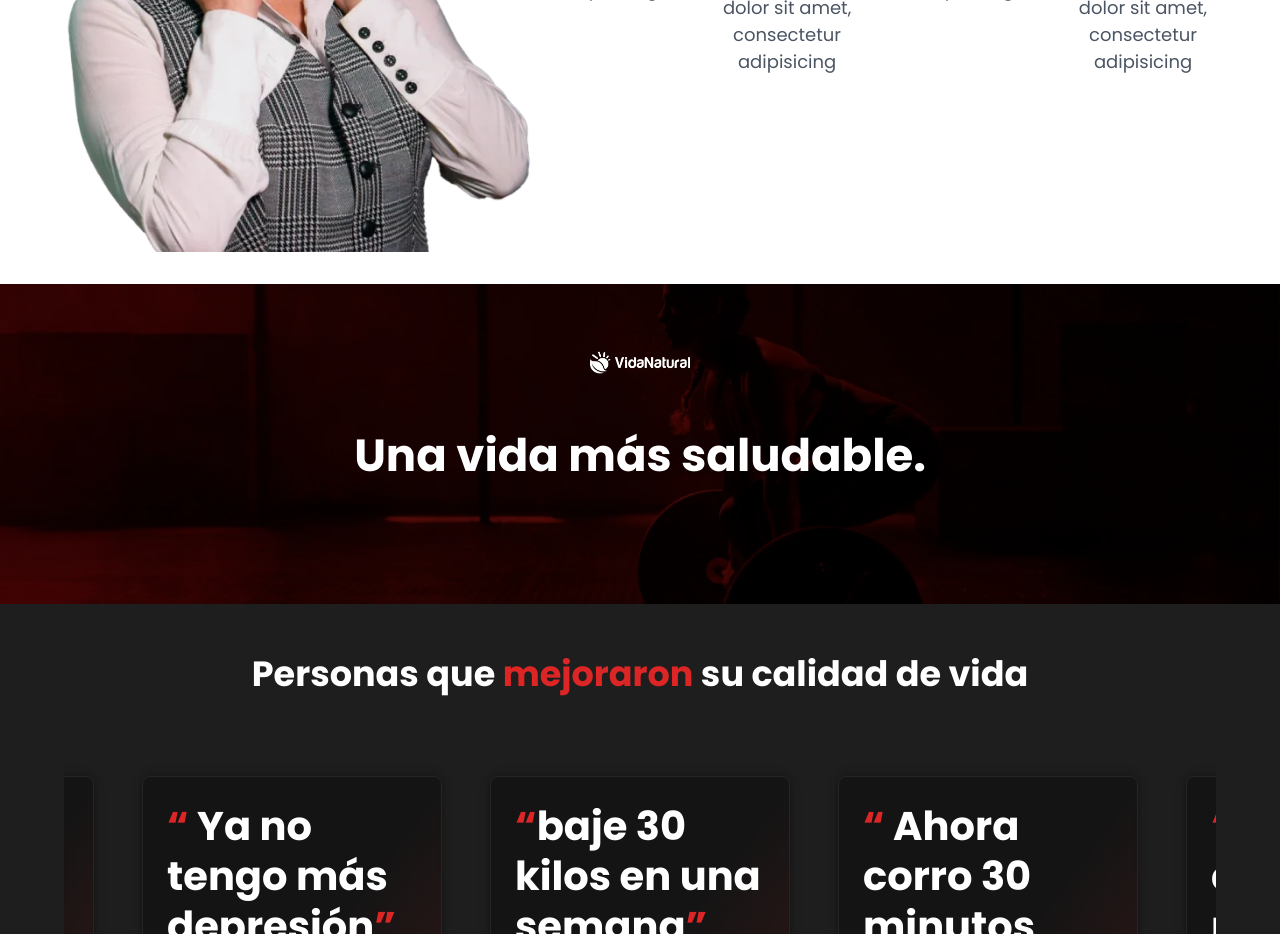
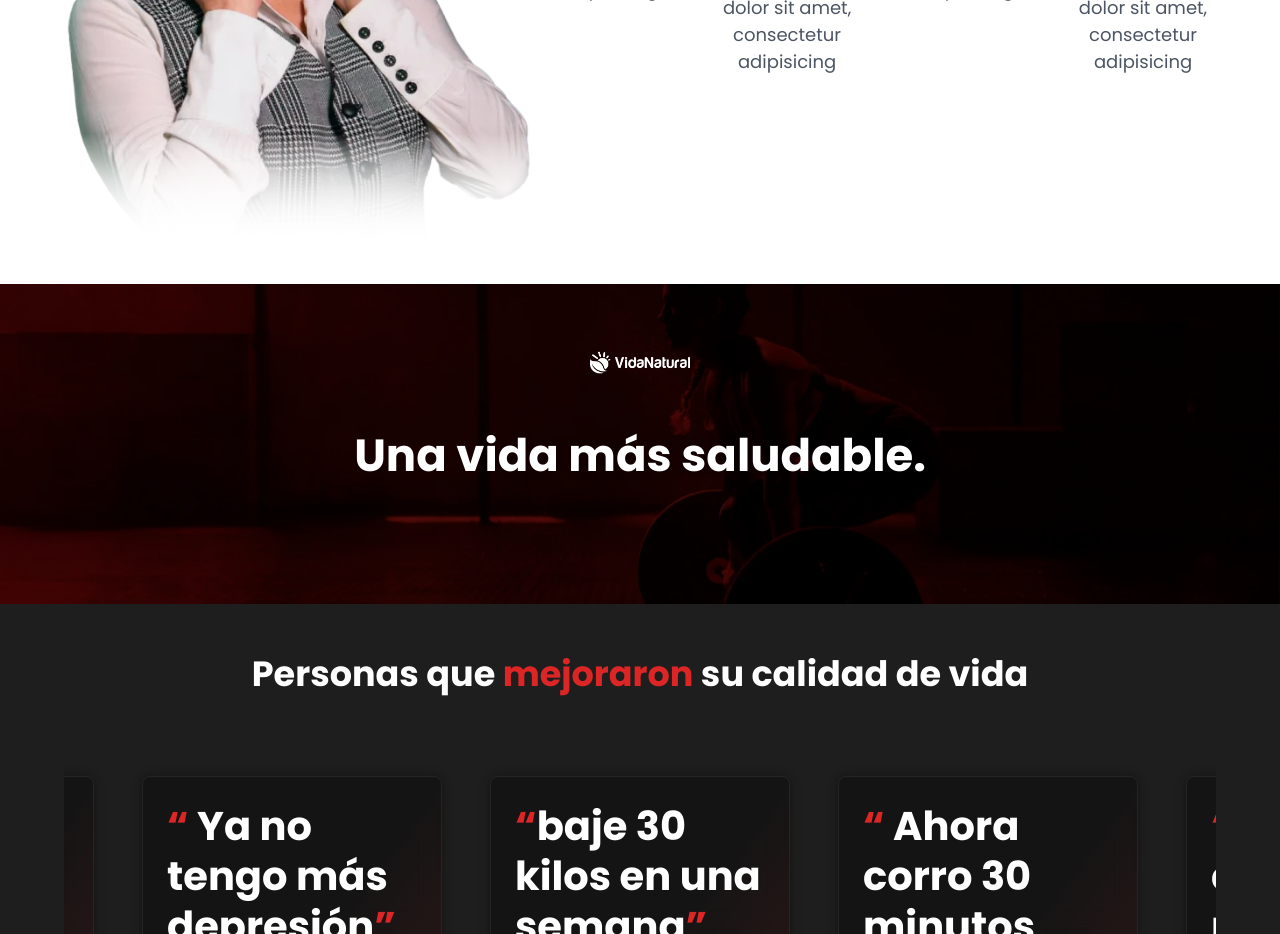
Before and after one commit to BrianGelvez/vidanaturalcarolinapapaleo, a Next.js app: page / in a window 1280 px wide. Shown: the part 3080-4014 px from the top of the page. Built offline with nearby package versions, Linux system fonts and the light colour scheme; what tailwind-hamburgers would draw is missing.

Commit message:
styles: Degrade a imagen FourSteps

```diff
--- a/src/sections/fourSteps/index.tsx
+++ b/src/sections/fourSteps/index.tsx
@@ -17,6 +17,9 @@ export default function FourSteps() {
               height={450}
               className="rounded-lg shadow-lg object-cover lg:w-[800px]"
             />
+                      <div className="absolute bottom-0 left-0 w-full h-[20%] bg-gradient-to-t from-white to-transparent" />
+          <div className="absolute bottom-0 left-0 w-full h-[20%] bg-gradient-to-t from-white to-transparent" />
+          <div className="absolute bottom-0 left-0 w-full h-[20%] bg-gradient-to-t from-white to-transparent" />
           </div>
 
           <div className="w-full flex flex-col md:flex-row justify-center items-center gap-8 mt-10">
```
